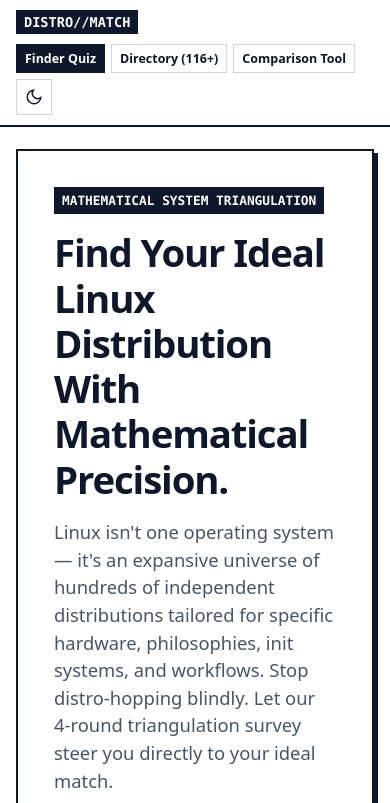
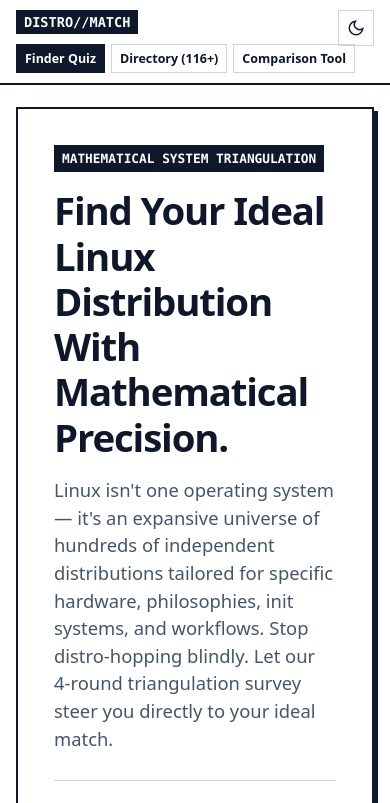
Before and after one commit to 4ngel2769/distro-match, a Svelte app: page / in a window 390 px wide. Shown: the top 803 px of the page. Built offline with nearby package versions, Linux system fonts and the light colour scheme.

Commit message:
fix: keep mobile theme toggle on the header row

```diff
--- a/src/styles/theme.css
+++ b/src/styles/theme.css
@@ -459,6 +459,7 @@ button, input, select, textarea {
   .header-container {
     padding: 10px 16px;
     gap: 10px;
+    position: relative;
   }
 
   .site-logo-btn {
@@ -468,6 +469,14 @@ button, input, select, textarea {
   .brand-tagline,
   .site-header .nav-secondary {
     display: none;
+  }
+
+  /* Keep the theme switch on the logo row instead of letting it wrap onto a
+     third row of the sticky header. */
+  .nav-links > li:last-child {
+    position: absolute;
+    top: 10px;
+    right: 16px;
   }
 
   .nav-links {
```
